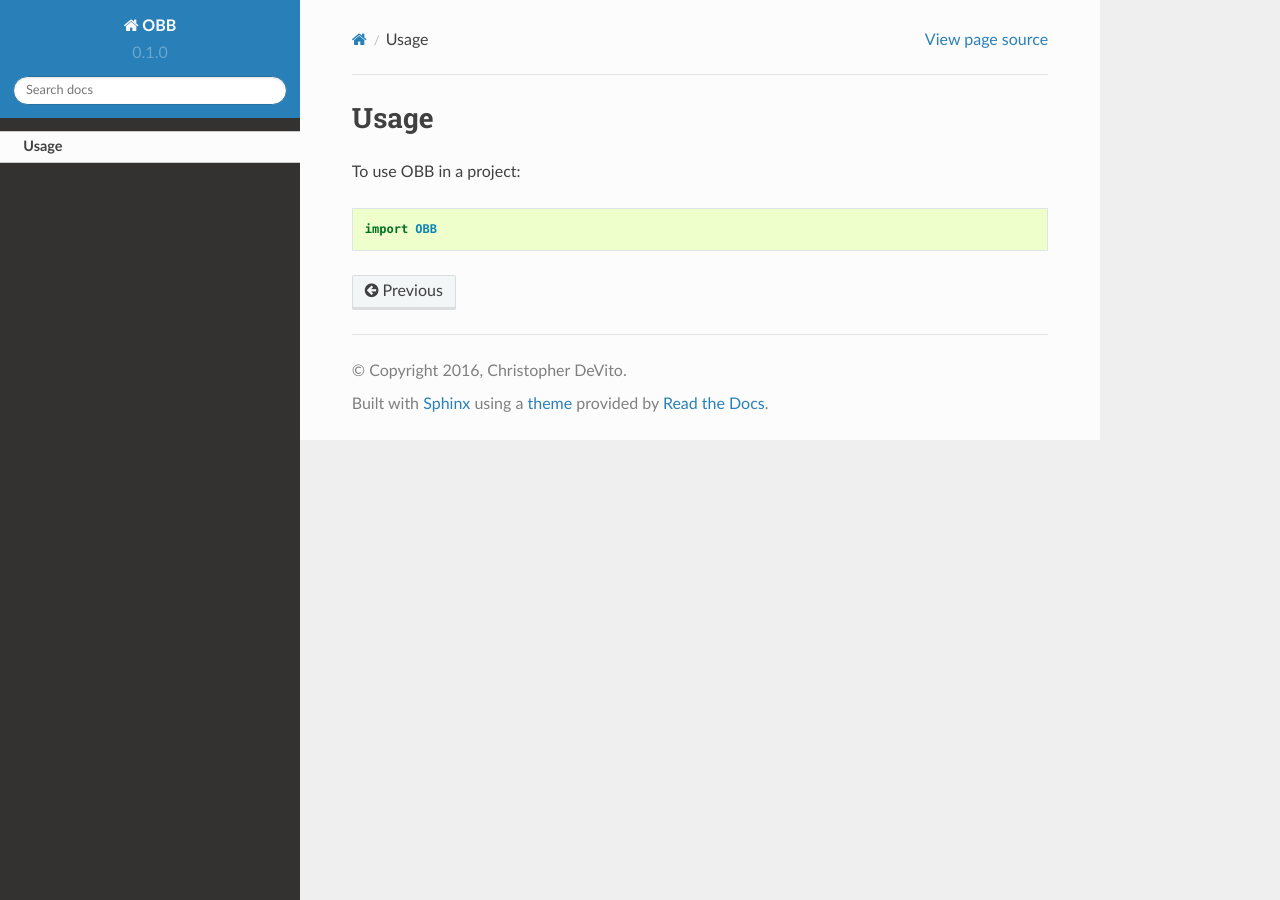
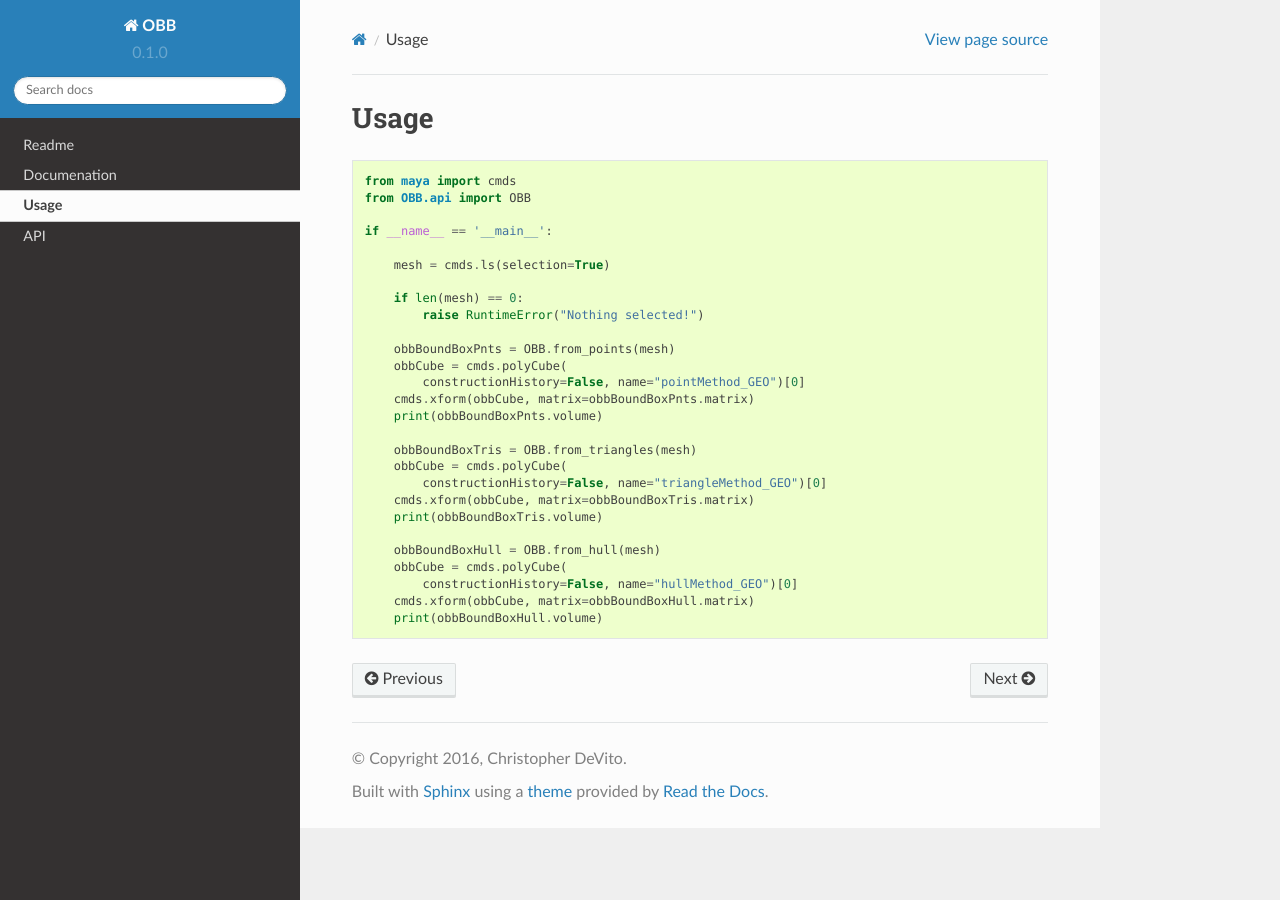
Before and after one commit to chrisdevito/OBB, a Sphinx documentation site: the page built from docs/usage.rst, in a window 1280 px wide. Built offline with Sphinx 7.4.7 and the Read the Docs theme 2.0.0, drawn with Linux system fonts in a browser that asks for light colours.

Commit message:
Updating docs.

```diff
--- a/docs/index.rst
+++ b/docs/index.rst
@@ -1,3 +1,5 @@
+.. _index:
+
 Oriented Bounding Boxes in Maya (OBB)
 ======================================
 
@@ -15,7 +17,8 @@
 =================
 
 .. toctree::
-   :maxdepth: 2
+   :maxdepth: 1
 
    readme
    usage
+   app
--- a/docs/readme.rst
+++ b/docs/readme.rst
@@ -1,2 +1,6 @@
 .. _readme:
-.. include:: ../../README.rst
+
+Readme
+=======
+
+.. include:: ../README.rst
--- a/docs/usage.rst
+++ b/docs/usage.rst
@@ -4,6 +4,33 @@
 Usage
 =====
 
-To use OBB in a project::
+.. code-block:: python
+    :name: helloWorld.py
 
-    import OBB
+    from maya import cmds
+    from OBB.api import OBB
+
+    if __name__ == '__main__':
+
+        mesh = cmds.ls(selection=True)
+
+        if len(mesh) == 0:
+            raise RuntimeError("Nothing selected!")
+
+        obbBoundBoxPnts = OBB.from_points(mesh)
+        obbCube = cmds.polyCube(
+            constructionHistory=False, name="pointMethod_GEO")[0]
+        cmds.xform(obbCube, matrix=obbBoundBoxPnts.matrix)
+        print(obbBoundBoxPnts.volume)
+
+        obbBoundBoxTris = OBB.from_triangles(mesh)
+        obbCube = cmds.polyCube(
+            constructionHistory=False, name="triangleMethod_GEO")[0]
+        cmds.xform(obbCube, matrix=obbBoundBoxTris.matrix)
+        print(obbBoundBoxTris.volume)
+
+        obbBoundBoxHull = OBB.from_hull(mesh)
+        obbCube = cmds.polyCube(
+            constructionHistory=False, name="hullMethod_GEO")[0]
+        cmds.xform(obbCube, matrix=obbBoundBoxHull.matrix)
+        print(obbBoundBoxHull.volume)
```
Also changed, not shown: docs/app.rst (added, +7 -0 lines).
